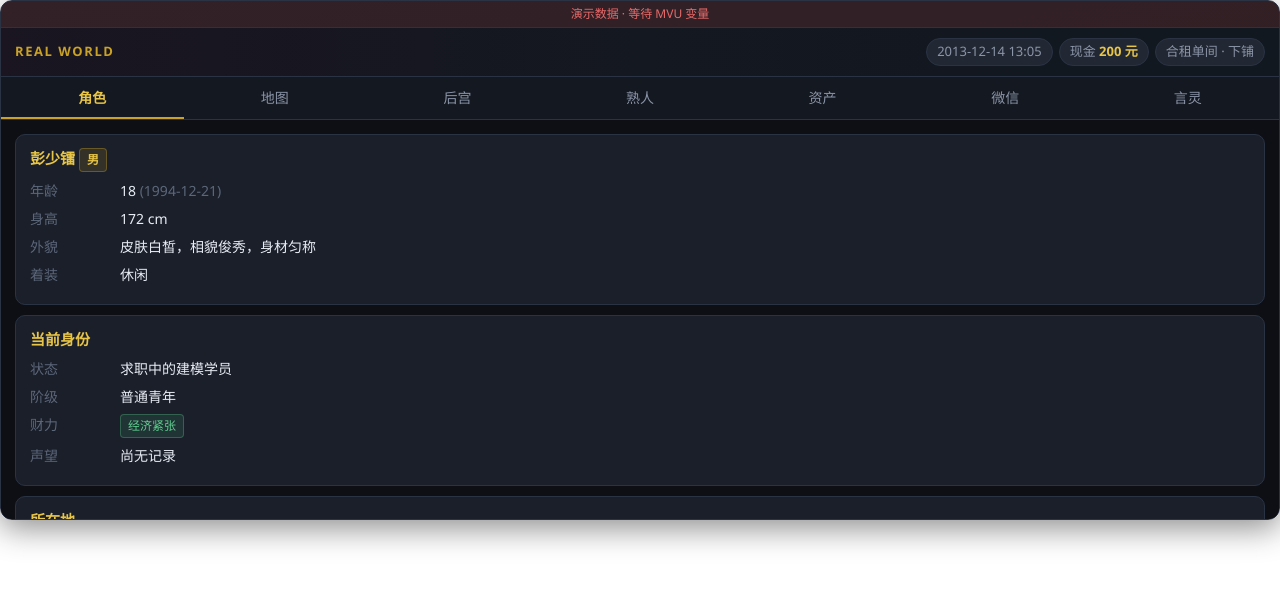
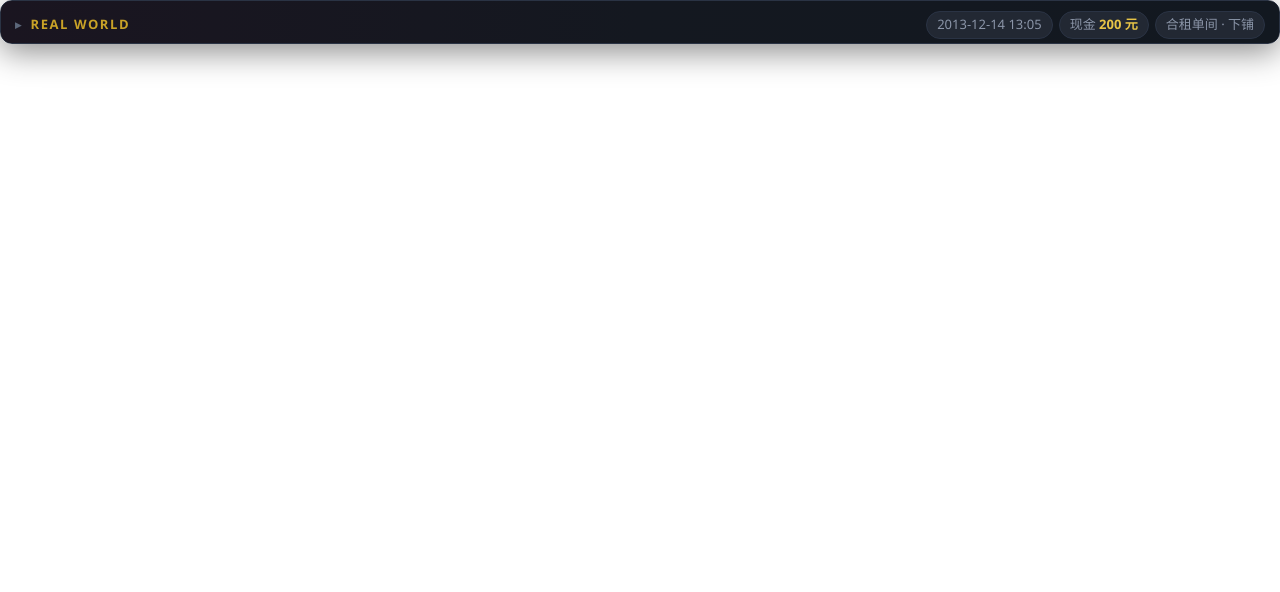
Before and after one commit to SherleyPeng/RealWorld_Geass, a website: page statusbar/index.html in a window 1280 px wide. Drawn offline with Linux system fonts and the light colour scheme.

Commit message:
状态栏12

```diff
--- a/statusbar/index.html
+++ b/statusbar/index.html
@@ -43,6 +43,19 @@ html, body {
   max-height: 520px;
   display: flex;
   flex-direction: column;
+  transition: height .2s ease, max-height .2s ease;
+}
+#app.collapsed {
+  height: 44px;
+  max-height: 44px;
+}
+#app.collapsed .tabs,
+#app.collapsed .panel,
+#app.collapsed .demo-banner {
+  display: none !important;
+}
+#app.collapsed .topbar {
+  border-bottom: none;
 }
 .topbar {
   display: flex;
@@ -53,6 +66,8 @@ html, body {
   background: linear-gradient(90deg, #1a1520 0%, #141820 50%, #121820 100%);
   border-bottom: 1px solid var(--border);
   flex-shrink: 0;
+  cursor: pointer;
+  user-select: none;
 }
 .topbar .brand {
   font-size: 13px;
@@ -60,6 +75,19 @@ html, body {
   color: var(--accent);
   font-weight: 600;
   text-transform: uppercase;
+  display: flex;
+  align-items: center;
+  gap: 8px;
+}
+.topbar .brand .toggle-icon {
+  display: inline-block;
+  font-size: 12px;
+  color: var(--dim);
+  transition: transform .15s;
+  line-height: 1;
+}
+#app:not(.collapsed) .topbar .brand .toggle-icon {
+  transform: rotate(90deg);
 }
 .topbar .chips {
   display: flex; flex-wrap: wrap; gap: 6px; justify-content: flex-end;
@@ -448,10 +476,10 @@ html, body {
 </style>
 </head>
 <body>
-<div id="app">
+<div id="app" class="collapsed">
   <div id="demoBanner" class="demo-banner" style="display:none">演示数据 · 等待 MVU 变量</div>
-  <div class="topbar">
-    <div class="brand">REAL WORLD</div>
+  <div class="topbar" id="topbarToggle" title="点击展开/折叠状态栏">
+    <div class="brand"><span class="toggle-icon">▸</span> REAL WORLD</div>
     <div class="chips">
       <span class="chip" id="chipDate">—</span>
       <span class="chip" id="chipCash">现金 <strong id="chipCashVal">—</strong></span>
@@ -1314,12 +1342,32 @@ html, body {
 
   /** 固定高度：字号加大后整体抬高，切换 tab 不再抖动 */
   var FIXED_HEIGHT = 520;
+  var COLLAPSED_HEIGHT = 44;
+  var isCollapsed = true;
+
   function postHeight() {
     try {
       if (window.parent && window.parent !== window) {
-        window.parent.postMessage({ type: 'realworld-statusbar-resize', height: FIXED_HEIGHT }, '*');
+        var h = isCollapsed ? COLLAPSED_HEIGHT : FIXED_HEIGHT;
+        window.parent.postMessage({ type: 'realworld-statusbar-resize', height: h }, '*');
       }
     } catch (e) {}
+  }
+
+  function setCollapsed(collapsed) {
+    isCollapsed = !!collapsed;
+    var app = $('app');
+    if (!app) return;
+    if (isCollapsed) {
+      app.classList.add('collapsed');
+    } else {
+      app.classList.remove('collapsed');
+    }
+    postHeight();
+  }
+
+  function toggleCollapse() {
+    setCollapsed(!isCollapsed);
   }
 
   /* ---------- data source ---------- */
@@ -1387,6 +1435,17 @@ html, body {
   }
 
   function boot() {
+    // 默认折叠
+    setCollapsed(true);
+
+    var topbar = $('topbarToggle');
+    if (topbar) {
+      topbar.addEventListener('click', function (e) {
+        // 避免点击 chip 内部文字时误触（仍允许整条 topbar 切换）
+        toggleCollapse();
+      });
+    }
+
     if (!tryMvu()) {
       isDemo = true;
       $('demoBanner').style.display = 'block';
```
Also changed, not shown: dist/character-card.matched.json.
